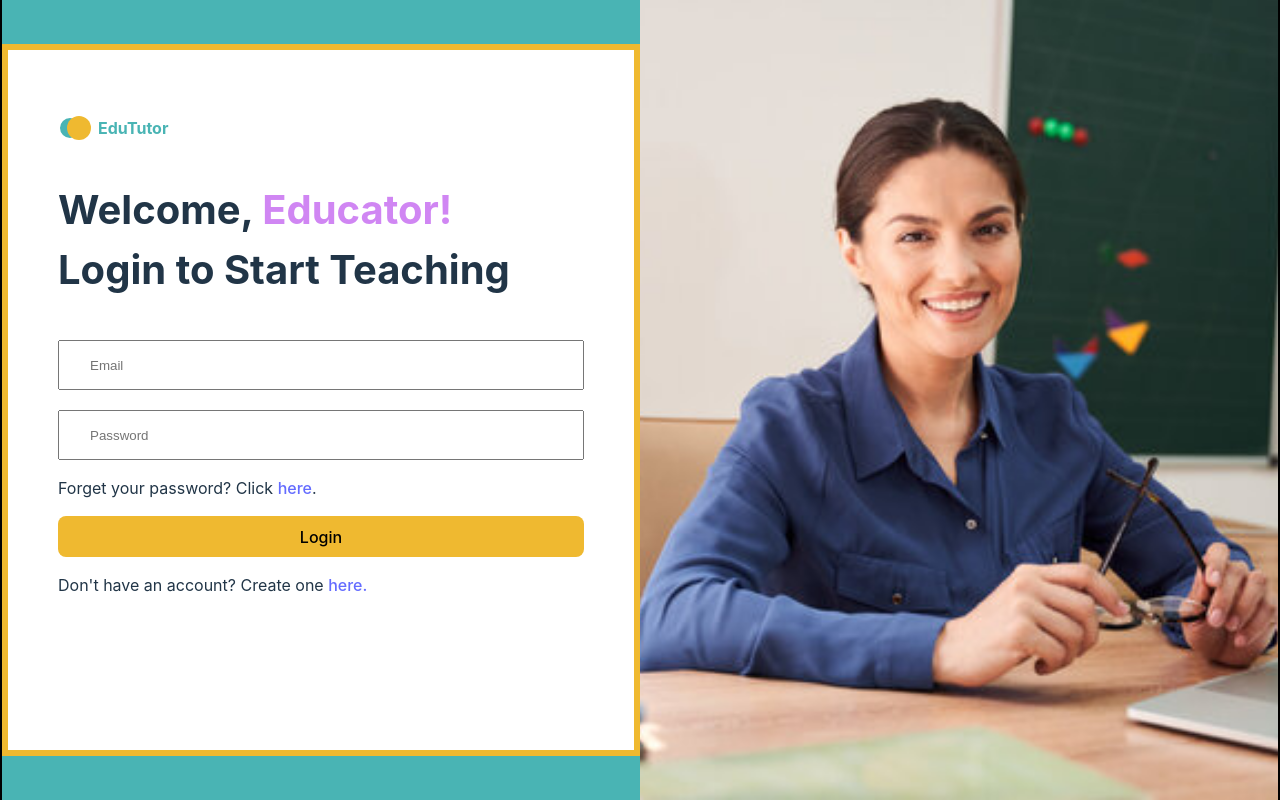
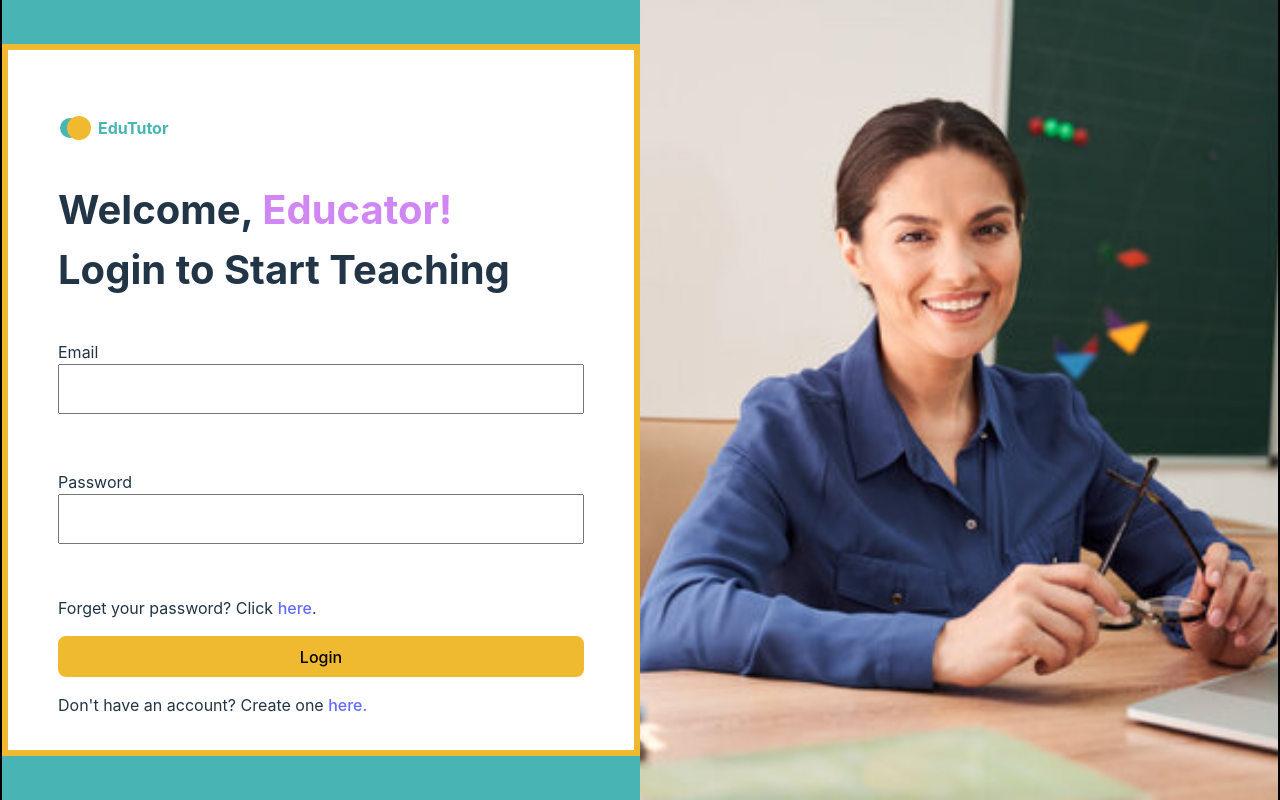
Before and after one commit to longhairshortcode/educationPlatform, a React (Vite) app in the folder client/: page /educator-login in a window 1280 px wide. Built offline with nearby package versions, Linux system fonts and the light colour scheme.

Commit message:
signup, parentLogin and educatorLogin all inputs validate if they are empty, and email format is checked. Now need to check if passwords match and if pw, and first and last name at least certain amount of chararcters each

```diff
--- a/client/src/pages/EducatorLogin.jsx
+++ b/client/src/pages/EducatorLogin.jsx
@@ -1,15 +1,34 @@
 import style from "./Style/EducatorLogin.module.css"
+import {DevTool} from "@hookform/devtools"
 // import parentImage from "../assets/parentLogin.webp"
 import teacher from "../assets/teacher.jpg"
+import { useForm } from "react-hook-form";
 import { Link } from "react-router-dom"
 
 function EducatorLogin() {
+  const form = useForm();
+  const { register, control, handleSubmit, formState } = form;
+  const {errors} = formState;
+
+  const onSubmit = async (data) => {
+    console.log("Here is the data: ", data);
+    try {
+      const result = await axiosInstance.post("/auth/login", data);
+      console.log("Successfully logged in: ", result);
+      if (result.status === 201) {
+        navigate("/member");
+      }
+    } catch (err) {
+      console.log("Here is the problem:", err);
+    }
+  };
+
 
   return (
     <div className={style.componentContainer}>
       <div className={style.leftAndRightContainer}>
         <div className={style.leftContainer}>
-            <form className={style.formContainer} /*onSubmit={handleSubmit}*/>
+          <form className={style.formContainer} onSubmit={handleSubmit(onSubmit)} noValidate>
             <div className={style.logoContainer}>
               <div className={style.circlesContainer}>
                 <div className={style.circle1}></div>
@@ -19,40 +38,54 @@ function EducatorLogin() {
             </div>
             <p className={style.title}>Welcome, <span className={style.parentWelcome}>Educator!</span> <br/> Login to Start Teaching</p>
             <div className={style.emailAndPasswordContainer}>
+            <div className={style.formControl}>
+                <label htmlFor="email" className={style.emailLabel}>
+                  Email
               <input
                 type="email"
+                id="email"
                 className={style.email}
-                name="email"
-                // value={parentLogin.email}
-                // onChange={handleChange}
-                placeholder="Email"
-                required/>
+                {...register("email", {
+                  pattern: {
+                    value: /^[a-zA-Z0-9.!#$%&'*+/=?^_`{|}~-]+@[a-zA-Z0-9-]+(?:\.[a-zA-Z0-9-]+)*$/,
+                    message: 'Invalid email format',
+                  },
+                  required: "Email is required"
+                })}
+                />
+                </label>
+                {errors.email && <p style={{ color: "red" }}>{errors.email.message}</p>}
+                </div>
 
-
+                <div className={style.formControl}>
+                  <label htmlFor="password" className={style.passwordLabel}>
+                  Password
               <input
                 type="password"
                 className={style.password}
-                name="password"
-                // value={userLogin.password}
-                // onChange={handleChange}
-                placeholder="Password"
-                required/>
+                id="password"
+                {...register("password", {
+                  required: "Password is required."
+                })}
+              />
+              </label>
+              {errors.password && <p style={{ color: "red" }}>{errors.password.message}</p>}
+              </div>
             </div>
             <div className={style.forgotContainer}>
               <p className={style.forgot}>Forget your password? Click <Link className={style.createOne}to={"/sign-up"}>here</Link>.</p>
             </div>
-
             <div className={style.buttonAndMessage}>
               <button className={style.loginButton}>Login</button>
               <p className={style.message}>Don't have an account? Create one <Link className={style.createOne}to={"/sign-up"}>here.</Link></p>
             </div>
           </form>
+          <DevTool control={control}/>
         </div>
         <div className={style.rightContainer}>
           <img className={style.teacherImage} src={teacher} alt="Asian teacher working on laptop from classroom"/>
         </div>
       </div>
-
     </div>
   )
 }
--- a/client/src/pages/Signup.jsx
+++ b/client/src/pages/Signup.jsx
@@ -48,11 +48,7 @@ function Signup() {
           />
         </div>
         <div className={style.rightContainer}>
-          <form
-            className={style.formContainer}
-            onSubmit={handleSubmit(onSubmit)}
-            noValidate
-          >
+          <form className={style.formContainer} onSubmit={handleSubmit(onSubmit)} noValidate>
             <div className={style.logoContainer}>
               <div className={style.circlesContainer}>
                 <div className={style.circle1}></div>
@@ -60,13 +56,13 @@ function Signup() {
               </div>
               <p className={style.logoName}>EduTutor</p>
             </div>
-            <p className={style.title}>
-              Welcome to our<span className={style.parentWelcome}> Community!</span>{" "}
+            <p className={style.title}>Welcome to our<span className={style.parentWelcome}> Community!</span>{" "}
               <br /> Sign-up to Start Connecting
             </p>
             <div className={style.emailAndPasswordContainer}>
+            <div className={style.formControl}>
               <label className={style.selectRoleLabel}>Select Your Role:</label>
-              {/* <div className={style.formControl}> */}
+                <div className={style.parentAndEducatorContainer}>
                 <label htmlFor="parentRole" className={style.parentLabel}>
                   Parent
                   <input
@@ -74,7 +70,6 @@ function Signup() {
                     id="parentRole"
                     className={style.parentRole}
                     {...register("role")}
-                    value="parent"
                   />
                 </label>
               {/* </div> */}
@@ -85,12 +80,15 @@ function Signup() {
                     type="radio"
                     id="educatorRole"
                     className={style.educatorRole}
-                    {...register("role", { required: 'Please select your role' })}
-                    value="educator"
+                    {...register("role", {
+                      required: 'Please select your role'
+                    })}
                   />
                 </label>
                 <p className={style.error}>{errors.role?.message}</p>
-              {/* </div> */}
+
+              </div>
+              </div>
               <div className={style.formControl}>
                 <label htmlFor="firstName" className={style.firstNameLabel}>
                   First Name
--- a/client/src/pages/Style/EducatorLogin.module.css
+++ b/client/src/pages/Style/EducatorLogin.module.css
@@ -123,6 +123,12 @@ body, html {
   padding-left: 30px;
 }
 
+.formControl{
+    /* border: 2px solid green; */
+    height: 90px;
+    margin-bottom: 20px;
+   }
+
 .loginButton{
     width: 100%;
     color: black;
--- a/client/src/pages/Style/Signup.module.css
+++ b/client/src/pages/Style/Signup.module.css
@@ -35,7 +35,7 @@ body, html {
 .formContainer{
     border: 6px solid  rgb(239, 185, 48);
     background-color: white;
-    height: 800px;
+    height: 820px;
     width: 600px;
     padding: 50px;
     font-size: 12px;
@@ -141,7 +141,12 @@ body, html {
 .formControl{
  /* border: 2px solid green; */
  height: 60px;
- margin-bottom: 20px;
+ margin-bottom: 30px;
+}
+
+.parentAndEducatorContainer{
+    display: flex;
+    flex-direction: column;
 }
 
 .loginButton{
```
Lines whose indentation alone changed are shown as unchanged.
